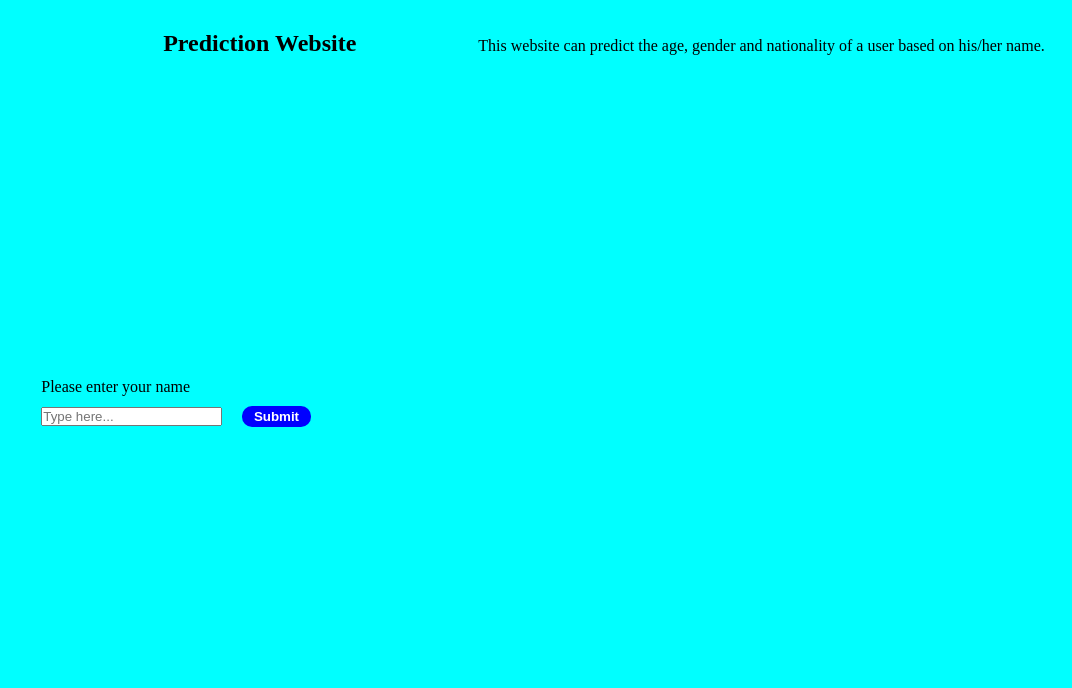
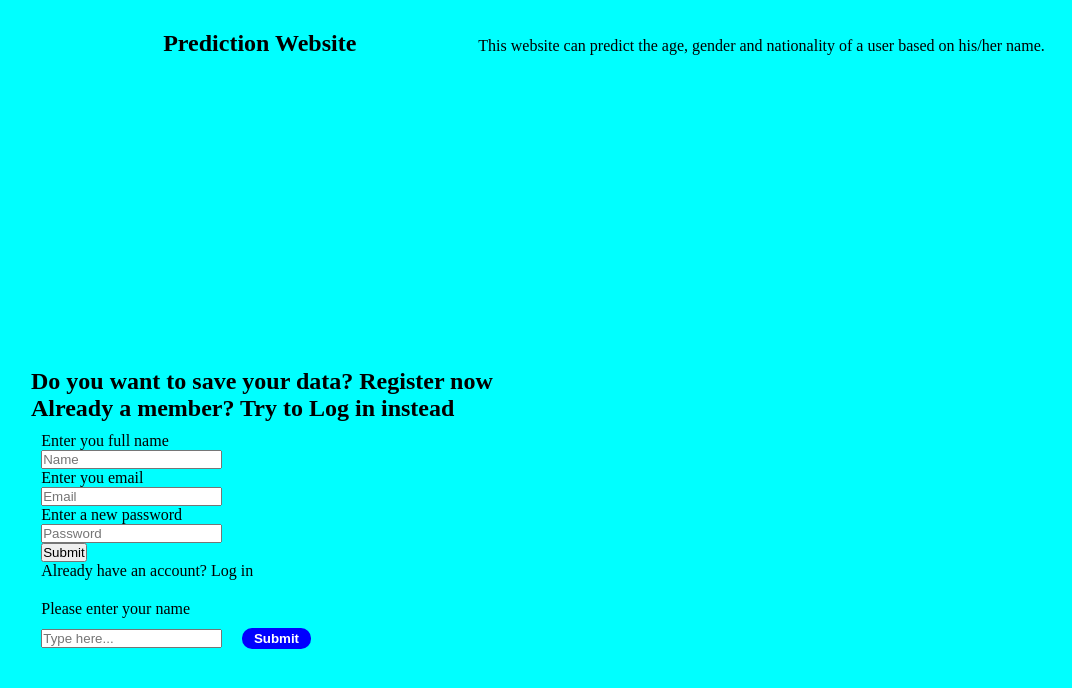
Before and after one commit to MohamadHajHassan/prediction-website-full, a plain HTML site: page index.html in a window 1280 px wide. Shown: the whole page, without its empty margins (97-1169 px from the left). Drawn offline with Linux system fonts and the light colour scheme; no server answers.

Commit message:
add register items

```diff
--- a/index.html
+++ b/index.html
@@ -22,6 +22,39 @@
       <section class="img-container">
         <div id="dog" class="dog-image"></div>
       </section>
+
+      <!-- Register - Login-->
+      <div>
+        <h2>
+          Do you want to save your data?
+          <span>Register now</span>
+        </h2>
+        <h2>
+          Already a member? Try to
+          <span>Log in</span>
+          instead
+        </h2>
+      </div>
+      <!-- Register popup -->
+      <form class="container flex-column-container popup">
+        <div class="flex-column-container">
+          <label for="register-name">Enter you full name</label>
+          <input type="text" id="register-name" placeholder="Name" required />
+        </div>
+        <div class="flex-column-container">
+          <label for="register-email">Enter you email</label>
+          <input type="email" id="register-email" placeholder="Email" required />
+        </div>
+        <div class="flex-column-container">
+          <label for="register-password">Enter a new password</label>
+          <input type="password" id="register-password" placeholder="Password" required / >
+        </div>
+        <input type="submit" id="register-submit" />
+        <p>
+          Already have an account?
+          <span>Log in</span>
+        </p>
+      </form>
 
       <!-- Input user info -->
       <section class=" container input-info">
```
